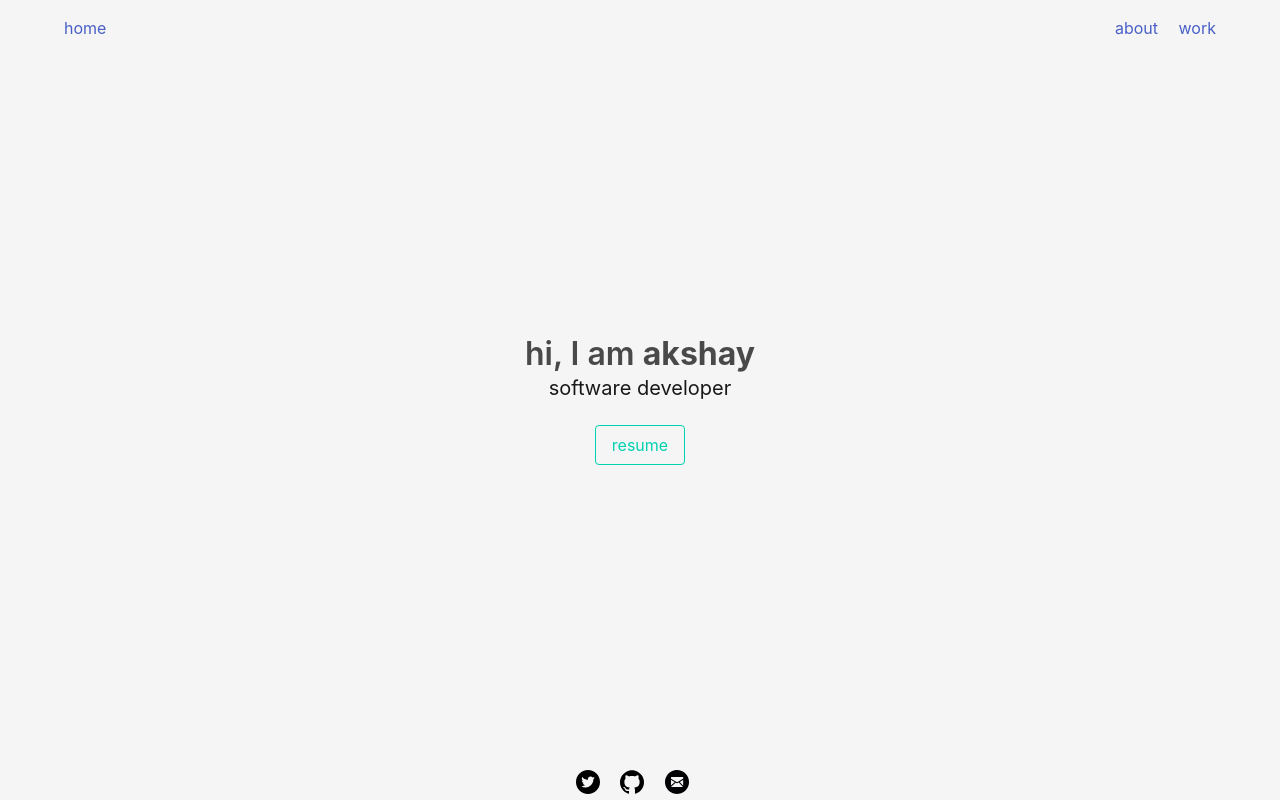
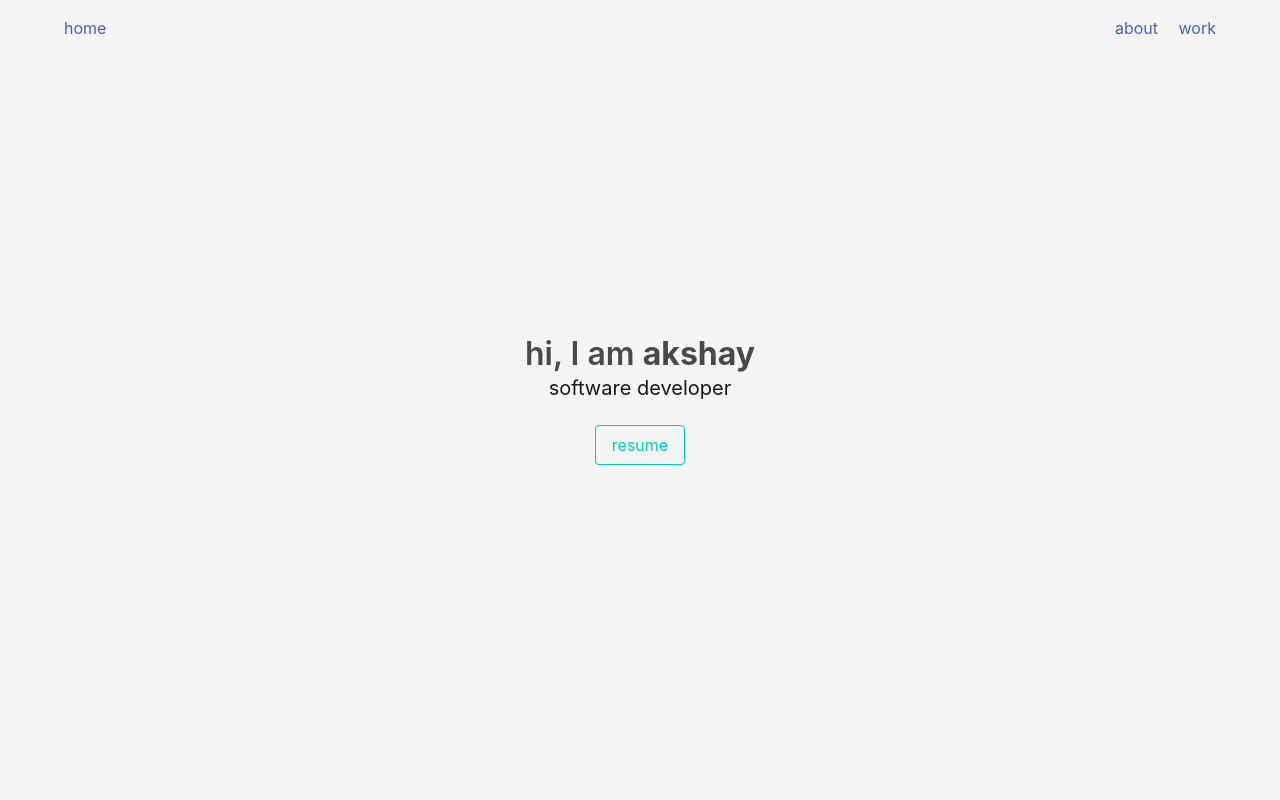
Before and after one commit to aksbuzz/aksbuzz.github.io, a plain HTML site: page index.html in a window 1280 px wide. Drawn offline with nearby package versions, Linux system fonts and the light colour scheme.

Commit message:
removed extras.

```diff
--- a/index.html
+++ b/index.html
@@ -32,16 +32,6 @@
 			</div>
 		</div>
 	</section>
-	<section class="is-dark is-fullheight" id="about">
-
-	</section>
-	<div class="contact">
-		<div class="block">
-			<a href="https://twitter.com/aksbuzz" class="icon"><img src="img/twitter.svg" alt=""></a>
-			<a href="https://github.com/aksbuzz" class="icon"><img src="img/github.svg" alt="github_logo"></a>
-			<a href="mailto:akshayjr69@gmail.com"><img src="img/mail.svg" alt=""></a>
-		</div>
-	</div>
 </body>
 
 </html>
```
